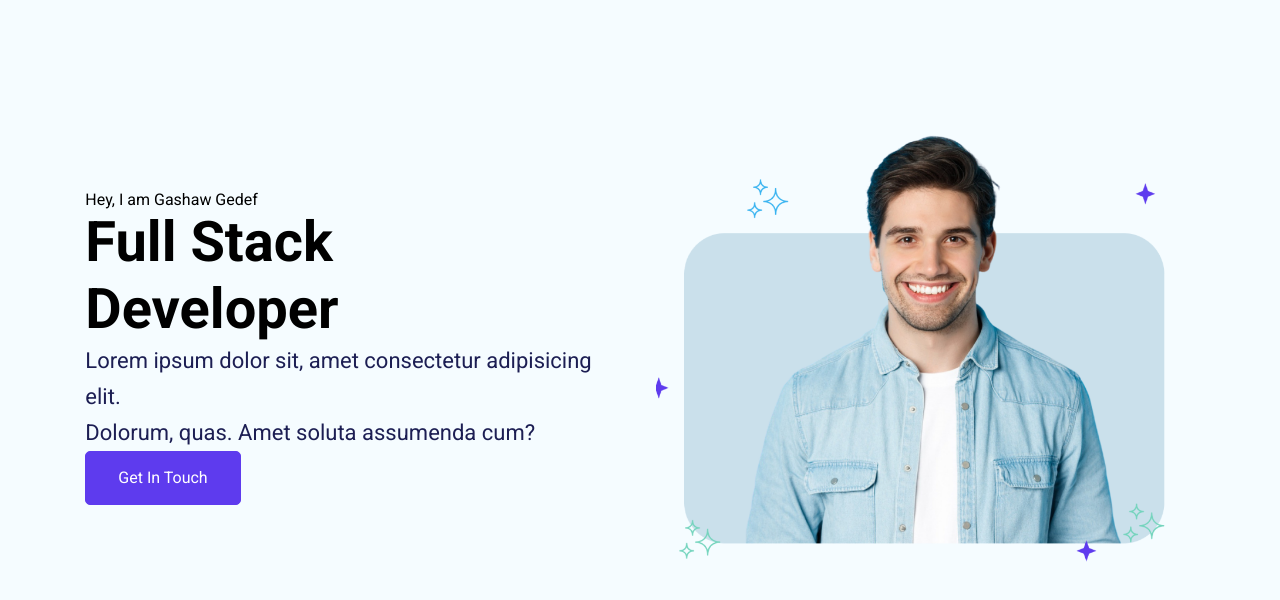
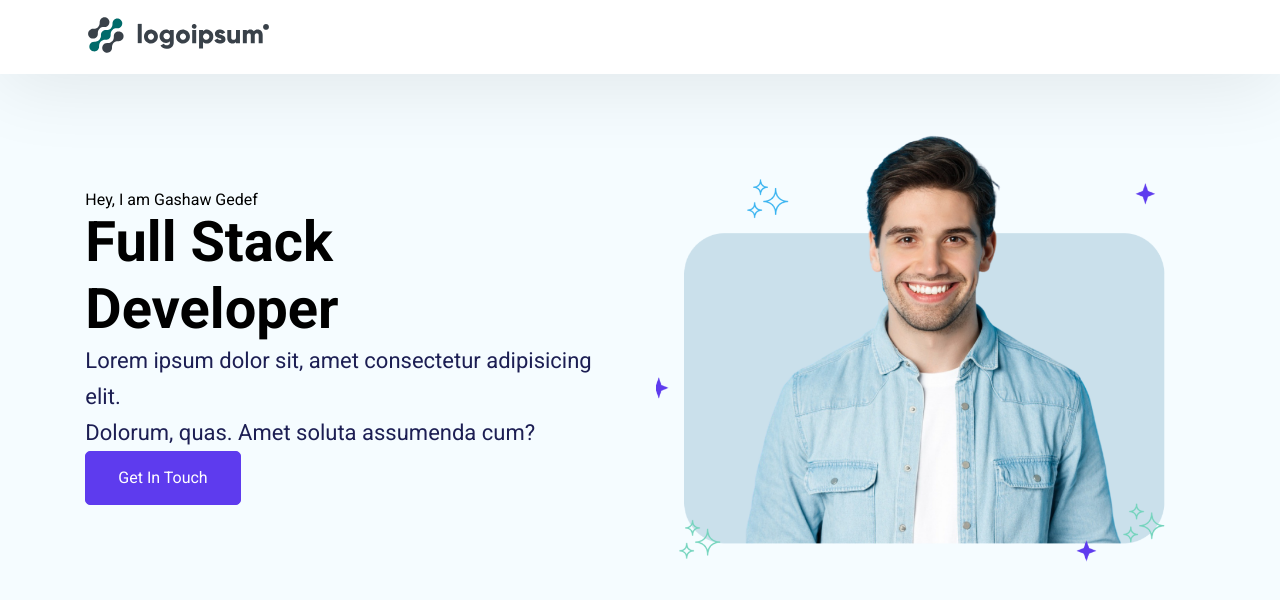
Before and after one commit to gashawgedef/gashaw-personal-portfolio, a React (Create React App) app: page / in a window 1280 px wide. Shown: the top 600 px of the page. Built offline with nearby package versions, Linux system fonts and the light colour scheme.

Commit message:
gashaw gedef Shibabaw

```diff
--- a/src/App.js
+++ b/src/App.js
@@ -2,11 +2,23 @@
 import './App.css';
 import { BrowserRouter as Router, Route,Routes } from 'react-router-dom';
 import Home from './Pages/Home/HomeScreen'
+import Navbar from './Pages/Home/Navbar';
 
 function App() {
   return (
     <div className="App">
-      <Home/>
+      <Router>
+      <Navbar/>
+      <div>
+        <Routes>
+          <Route path='/' element={<Home/>}></Route>
+          <Route path='*' element={<div>404 Not Found, </div>}></Route>
+        </Routes>
+      </div>
+
+
+      </Router>
+
     </div>
   );
 }
--- a/src/Pages/Home/Navbar.jsx
+++ b/src/Pages/Home/Navbar.jsx
@@ -33,6 +33,15 @@ function Navbar () {
     }
   },[]);
 
+  return(
+    <nav className={`navbar ${navActive?"active":""}`}>
+        <div>
+            <img src="./img/logo.svg" alt="Gashaw Gedef" />
+        </div>
+
+    </nav>
+  )
+
 }
 
 export default Navbar
```
